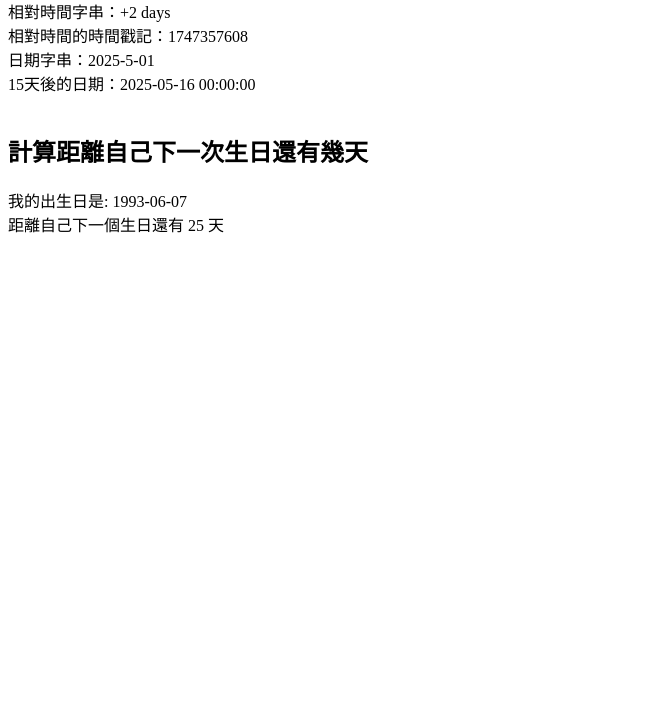
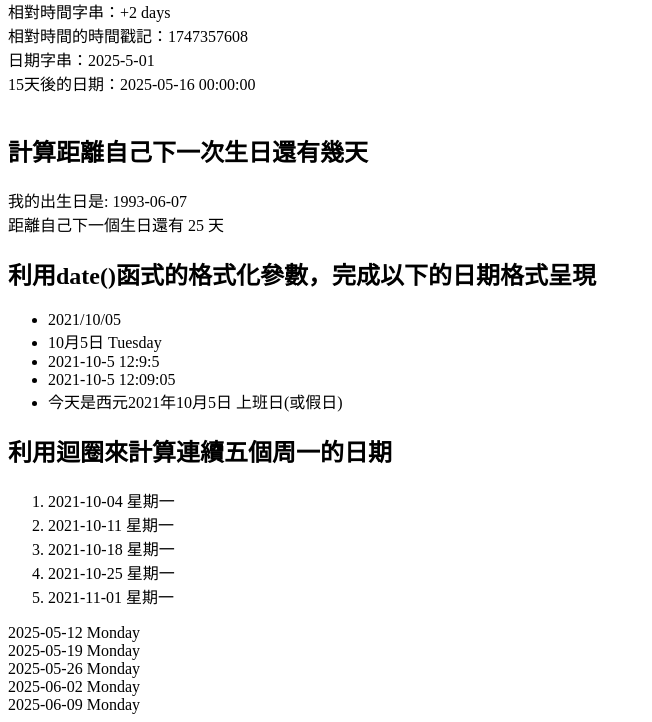
Before and after one commit to ririmayuz/1141PHPBASIC, a PHP site: page /datetime/index.php in a window 1280 px wide. Shown: the part 1761-2483 px from the top of the page, without its empty margins (0-652 px from the left). Before the commit the page ends 1994 px from the top, so only its background shows below. Run offline with PHP 8.4, Linux system fonts and the light colour scheme.

Commit message:
利用迴圈來計算連續五個周一的日期

```diff
--- a/datetime/index.php
+++ b/datetime/index.php
@@ -55,15 +55,15 @@
 
     <h2>給定兩個日期，計算中間間隔天數</h2>
     <?php
-    $date1="2025-5-01"; // 設定第一個日期
-    $date2="2025-5-21"; // 設定第二個日期
+    $date1 = "2025-5-01"; // 設定第一個日期
+    $date2 = "2025-5-21"; // 設定第二個日期
     echo "日期1：$date1<br>";
     echo "日期2：$date2<br>";
 
     $date1_timestamp = strtotime($date1); // 將日期字串轉換為時間戳記
     $date2_timestamp = strtotime($date2); // 將日期字串轉換為時間戳記
-    $diff=$date2_timestamp - $date1_timestamp; // 計算兩個時間戳記的差值
-    $days=($diff/(60*60*24)); // 將差值轉換為天數
+    $diff = $date2_timestamp - $date1_timestamp; // 計算兩個時間戳記的差值
+    $days = ($diff / (60 * 60 * 24)); // 將差值轉換為天數
     echo "兩個日期相差 $days 天<br>"; // 輸出結果
 
     ?>
@@ -97,17 +97,17 @@
         $timestamp = strtotime($relativeDateString);
         echo "相對時間字串：$relativeDateString<br>";
         echo "相對時間的時間戳記：$timestamp<br>";
-        echo "相對時間的日期：".date("Y-m-d H:i:s", $timestamp)."<br><br>";
+        echo "相對時間的日期：" . date("Y-m-d H:i:s", $timestamp) . "<br><br>";
     }
     $relativeDateString = "+2 days"; // 設定相對時間字串
     $timestamp2 = strtotime($relativeDateString); // 將相對時間字串轉換為時間戳記
     echo "相對時間字串：$relativeDateString<br>";
     echo "相對時間的時間戳記：$timestamp2<br>";
 
-    $date="2025-5-01"; // 設定日期字串
-    $timestamp3 = strtotime("+15 day",strtotime($date)); // 將日期字串轉換為時間戳記$date); // 將日期字串轉換為時間戳記
+    $date = "2025-5-01"; // 設定日期字串
+    $timestamp3 = strtotime("+15 day", strtotime($date)); // 將日期字串轉換為時間戳記$date); // 將日期字串轉換為時間戳記
     echo "日期字串：$date<br>";
-    echo "15天後的日期：".date("Y-m-d H:i:s", $timestamp3)."<br><br>";
+    echo "15天後的日期：" . date("Y-m-d H:i:s", $timestamp3) . "<br><br>";
 
     ?>
 
@@ -115,29 +115,62 @@
     <?php
     //設定生日
     $birthday = "1993-06-07";
-    $birthday_array = explode("-", $birthday);//將生日字串轉成陣列
-    $birthday_array[0]=date("Y");//將升四的年份改為當前年分
+    $birthday_array = explode("-", $birthday); //將生日字串轉成陣列
+    $birthday_array[0] = date("Y"); //將升四的年份改為當前年分
 
-    $nextBirthday = join("-",$birthday_array);//將陣列轉為字串
+    $nextBirthday = join("-", $birthday_array); //將陣列轉為字串
 
     //接著要算生日過了沒
     // $today = strtotime("now");
-    $today = strtotime(date("Y-m-d"));//取得當前的時間戳記
-    $birthday_timestamp=strtotime($nextBirthday);//生日字串轉時間戳記
+    $today = strtotime(date("Y-m-d")); //取得當前的時間戳記
+    $birthday_timestamp = strtotime($nextBirthday); //生日字串轉時間戳記
     //echo "生日的時間戳記：$birthday_timestamp<br>";
 
 
-    if($today > $birthday_timestamp){
-//還沒過就把生日的時間戳再+1年再轉成生日的時間，確保生日的時間戳永遠都是之後的時間，比今天還要大
-        $birthday_timestamp = strtotime("+1 year",$birthday_timestamp);
+    if ($today > $birthday_timestamp) {
+        //還沒過就把生日的時間戳再+1年再轉成生日的時間，確保生日的時間戳永遠都是之後的時間，比今天還要大
+        $birthday_timestamp = strtotime("+1 year", $birthday_timestamp);
     }
-     $birthday_diff = $birthday_timestamp - $today ; //計算兩個時間戳記的差值
-     $days = ($birthday_diff/(60*60*24)); //把差值轉成天數
+    $birthday_diff = $birthday_timestamp - $today; //計算兩個時間戳記的差值
+    $days = ($birthday_diff / (60 * 60 * 24)); //把差值轉成天數
 
-     echo "我的出生日是: $birthday <br>" ;
-     echo "距離自己下一個生日還有 $days 天";
+    echo "我的出生日是: $birthday <br>";
+    echo "距離自己下一個生日還有 $days 天";
 
     ?>
+
+
+    <h2>利用date()函式的格式化參數，完成以下的日期格式呈現</h2>
+    <ul>
+        <li>2021/10/05</li>
+        <li>10月5日 Tuesday</li>
+        <li>2021-10-5 12:9:5</li>
+        <li>2021-10-5 12:09:05</li>
+        <li>今天是西元2021年10月5日 上班日(或假日)</li>
+    </ul>
+     <?php
+
+    ?>
+
+    <h2>利用迴圈來計算連續五個周一的日期</h2>
+    <ol>
+        <li>2021-10-04 星期一</li>
+        <li>2021-10-11 星期一</li>
+        <li>2021-10-18 星期一</li>
+        <li>2021-10-25 星期一</li>
+        <li>2021-11-01 星期一</li>
+    </ol>
+
+    <?php
+    $mon = "2025-05-12" ;
+    for($i=0;$i<5;$i++){
+        $temp = strtotime("+$i week",strtotime($mon));
+        echo date("Y-m-d l", $temp) . "<br>";
+    }
+
+    ?>
+
+
 </body>
 
 </html>
```
